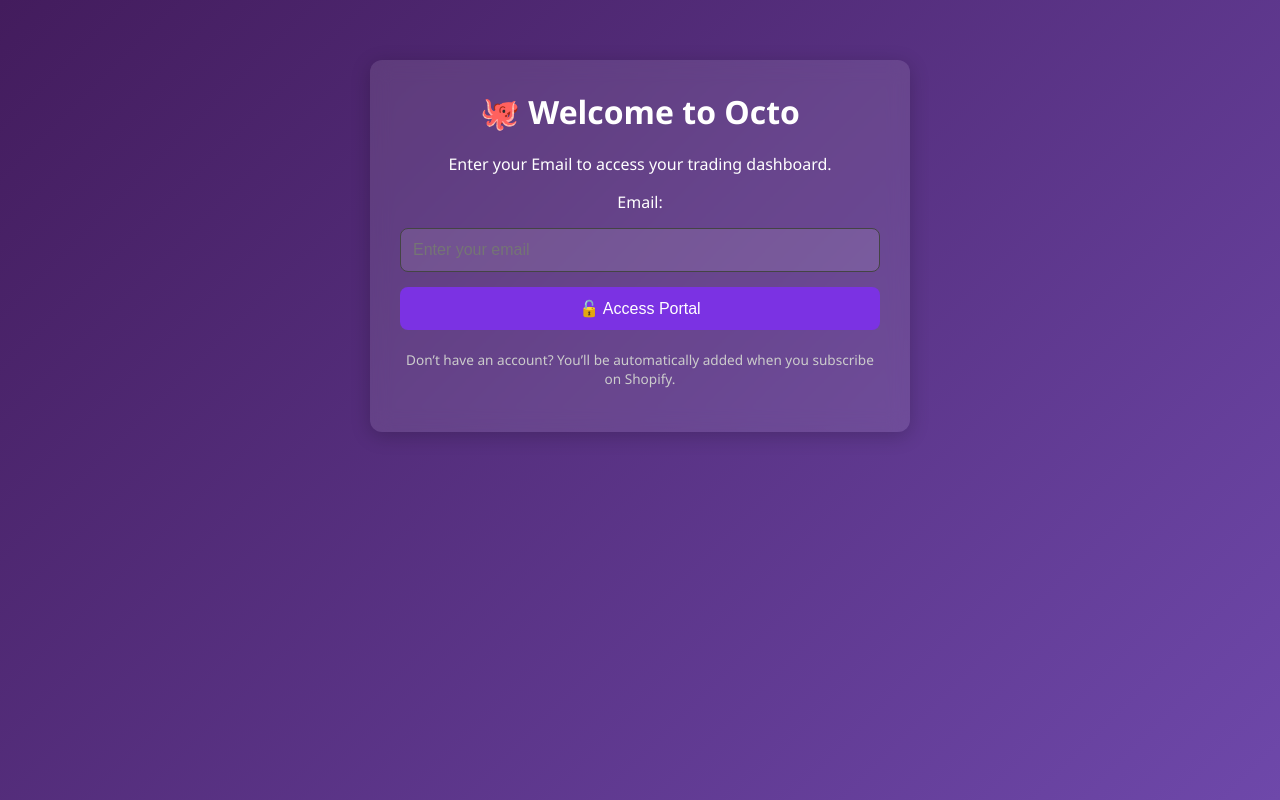
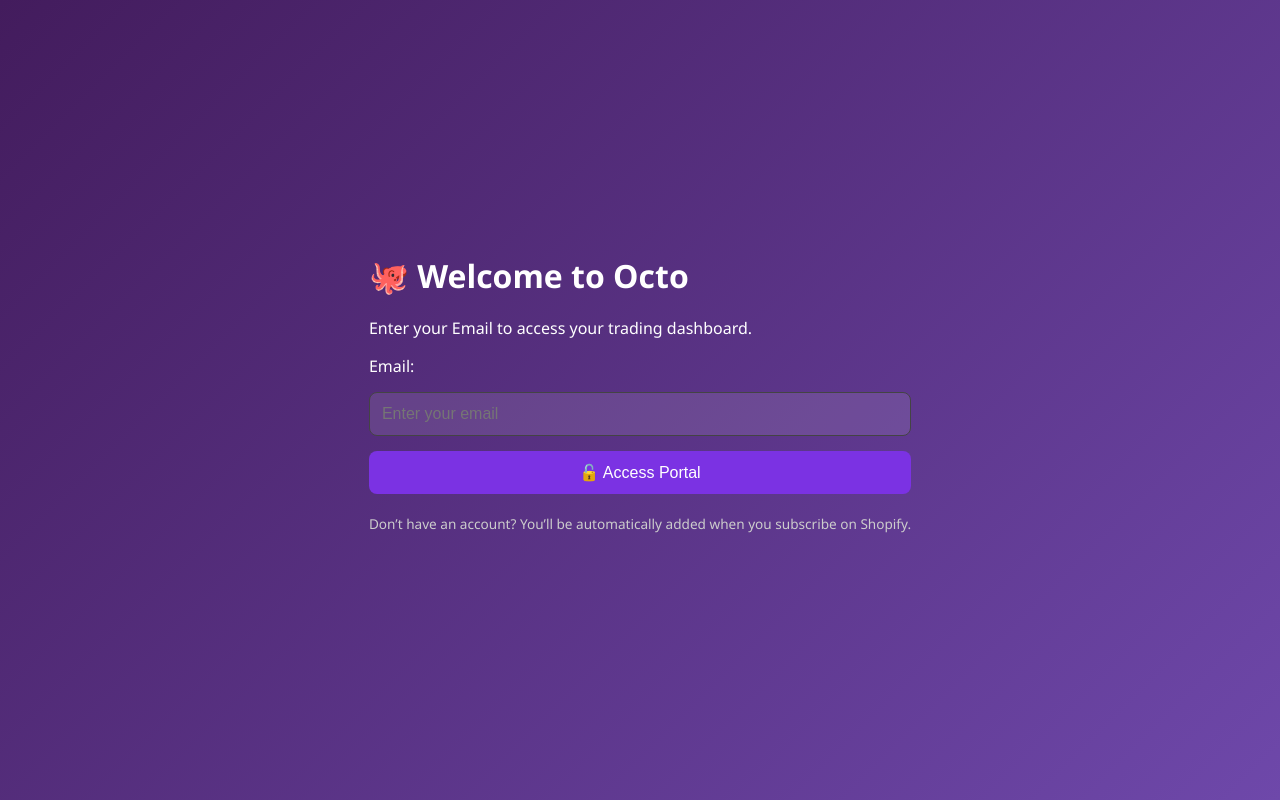
Before and after one commit to crediboost-0/subscription-api, a Flask app: page /login in a window 1280 px wide. Run offline with Flask 2, Linux system fonts and the light colour scheme.

Commit message:
Update styles.css

```diff
--- a/static/styles.css
+++ b/static/styles.css
@@ -10,26 +10,22 @@
     font-family: 'Segoe UI', Arial, sans-serif;
     background: linear-gradient(135deg, #431c5d, #6e48aa);
     color: white;
-    margin: 0;
-    padding: 0;
-    min-height: 100vh;
-    overflow-y: auto; /* ✅ allow scrolling */
     display: flex;
     justify-content: center;
-    align-items: flex-start; /* ✅ Start content from the top */
-    padding-top: 60px; /* ✅ More top spacing to avoid cutoff */
-    padding-bottom: 40px;
+    align-items: center;
+    height: 100vh;
+    margin: 0;
 }
 
 /* Container styling */
-.container, .card {
+.container {
     width: 90%;
-    max-width: 480px;
-    background-color: rgba(255, 255, 255, 0.1);
-    padding: 30px;
+    max-width: 450px;
+    background-color: rgba(255, 255, 255, 0.1); /* Transparent overlay */
+    padding: 25px;
     border-radius: 12px;
     box-shadow: 0 4px 20px rgba(0, 0, 0, 0.2);
-    backdrop-filter: blur(10px);
+    backdrop-filter: blur(10px); /* Subtle blur effect */
     text-align: center;
 }
 
```
Also changed, not shown: other parts of static/styles.css (+5 -30 lines).
